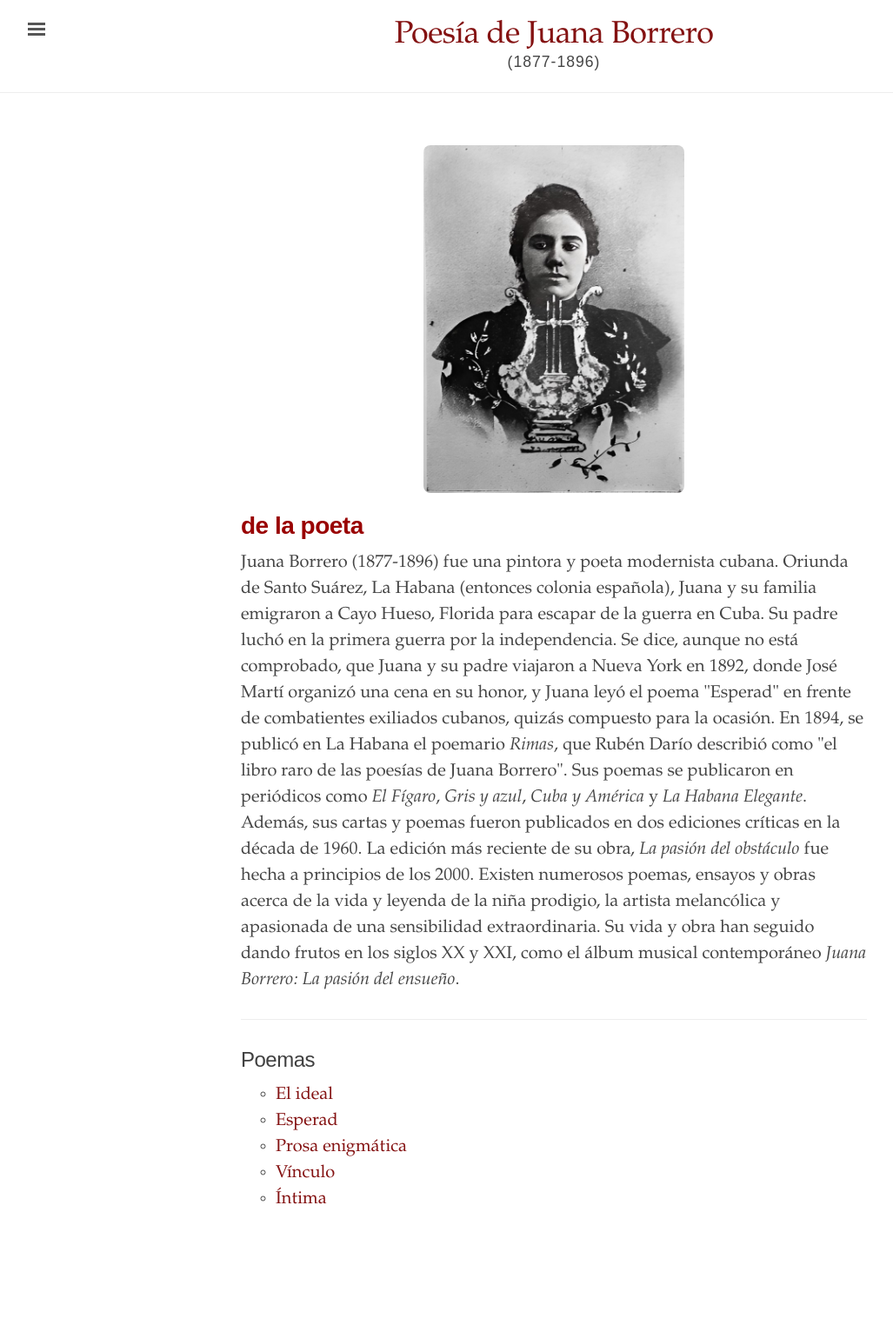
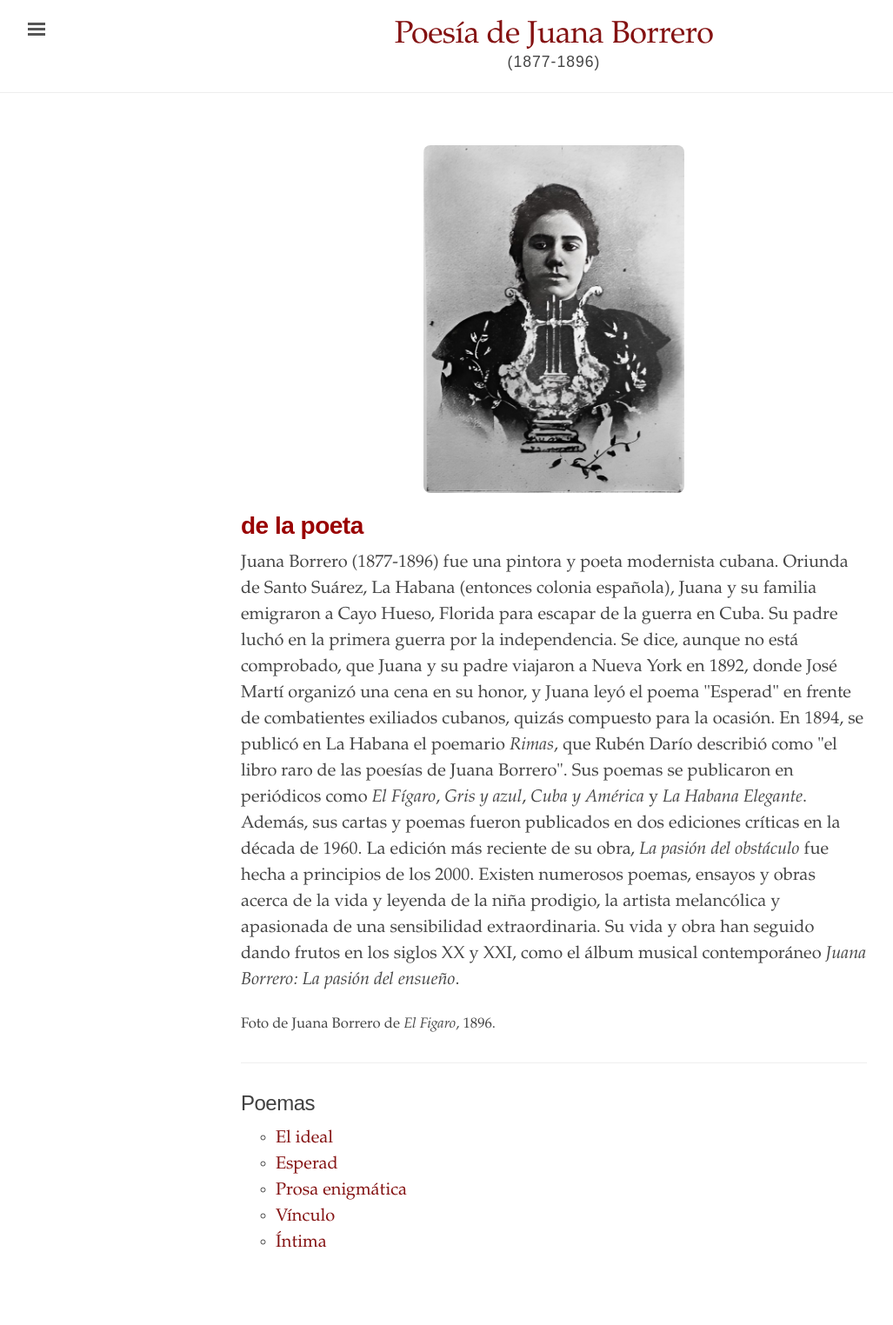
Before and after one commit to edicionesdereparto/juanaborrero, a Jekyll site: the page built from index.html, in a window 1280 px wide. Shown: the whole page at 87% size, without its empty margins (3-1030 px from the left). Built offline with Jekyll 4.4.1, drawn with Linux system fonts in a browser that asks for light colours; before the commit the page ends 1474 px from its top, so only the background shows below that.

Commit message:
Update index.html

```diff
--- a/index.html
+++ b/index.html
@@ -13,6 +13,7 @@ title: "Poemas de Juana Borrero"
 <p>
 Juana Borrero (1877-1896) fue una pintora y poeta modernista cubana. Oriunda de Santo Suárez, La Habana (entonces colonia española), Juana y su familia emigraron a Cayo Hueso, Florida para escapar de la guerra en Cuba. Su padre luchó en la primera guerra por la independencia. Se dice, aunque no está comprobado, que Juana y su padre viajaron a Nueva York en 1892, donde José Martí organizó una cena en su honor, y Juana leyó el poema "Esperad" en frente de combatientes exiliados cubanos, quizás compuesto para la ocasión. En 1894, se publicó en La Habana el poemario <i>Rimas</i>, que Rubén Darío describió como "el libro raro de las poesías de Juana Borrero". Sus poemas se publicaron en periódicos como <i>El Fígaro</i>, <i>Gris y azul</i>, <i>Cuba y América</i> y <i>La Habana Elegante</i>. Además, sus cartas y poemas fueron publicados en dos ediciones críticas en la década de 1960. La edición más reciente de su obra, <i>La pasión del obstáculo</i> fue hecha a principios de los 2000. Existen numerosos poemas, ensayos y obras acerca de la vida y leyenda de la niña prodigio, la artista melancólica y apasionada de una sensibilidad extraordinaria. Su vida y obra han seguido dando frutos en los siglos XX y XXI, como el álbum musical contemporáneo <i>Juana Borrero: La pasión del ensueño</i>.
 </p>
+<small>Foto de Juana Borrero de <em>El Figaro</em>, 1896.</small>
 </body>
 </div>
 
```
